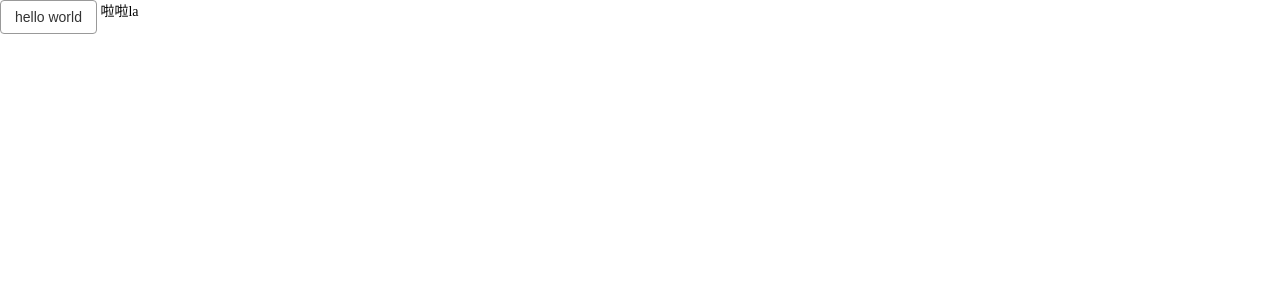
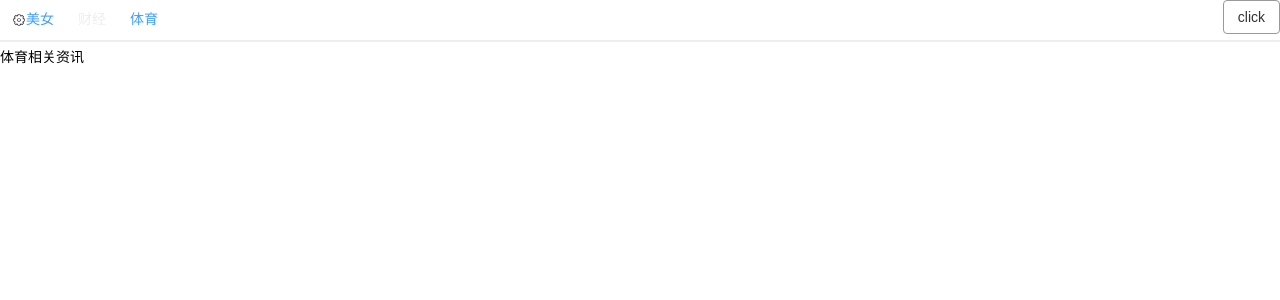
Before and after one commit to bowen-wu/vue-wheels, a Vue app: page / in a window 1280 px wide. Shown: the top 300 px of the page. Built offline with nearby package versions, Linux system fonts and the light colour scheme; the HTML template or start-up script is replaced by a standard one.

Commit message:
fix(demo): use Tabs component

```diff
--- a/src/demo.vue
+++ b/src/demo.vue
@@ -1,18 +1,46 @@
 <template>
     <div class="demo">
-        <g-button>hello world</g-button>
-        啦啦la
+        <g-tabs :selected.sync="selected" class="tabs" direction="horizontal">
+            <g-tabs-head>
+                <g-tabs-item name="women">
+                    <g-icon name="setting" class="icon"></g-icon>美女</g-tabs-item>
+                <g-tabs-item name="finance" disabled>财经</g-tabs-item>
+                <g-tabs-item name="sport">体育</g-tabs-item>
+                <template slot="actions">
+                    <g-button>click</g-button>
+                </template>
+            </g-tabs-head>
+            <g-tabs-body>
+                <g-tabs-pane name="women">美女相关资讯</g-tabs-pane>
+                <g-tabs-pane name="finance">财经相关资讯</g-tabs-pane>
+                <g-tabs-pane name="sport">体育相关资讯</g-tabs-pane>
+            </g-tabs-body>
+        </g-tabs>
     </div>
 </template>
 <script>
 import Button from './button';
+import Icon from './icon';
+import Tabs from './tabs/tabs.vue';
+import TabsHead from './tabs/tabs-head';
+import TabsBody from './tabs/tabs-body';
+import TabsItem from './tabs/tabs-item';
+import TabsPane from './tabs/tabs-pane';
 export default {
     name: 'bowen-demo',
     components: {
-        'g-button': Button
+        'g-button': Button,
+        'g-icon': Icon,
+        'g-tabs': Tabs,
+        'g-tabs-head': TabsHead,
+        'g-tabs-body': TabsBody,
+        'g-tabs-item': TabsItem,
+        'g-tabs-pane': TabsPane
     },
-    created() {
-        console.log(Button);
+    data() {
+        return {
+            selected: 'sport'
+        };
     }
 };
 </script>
```
